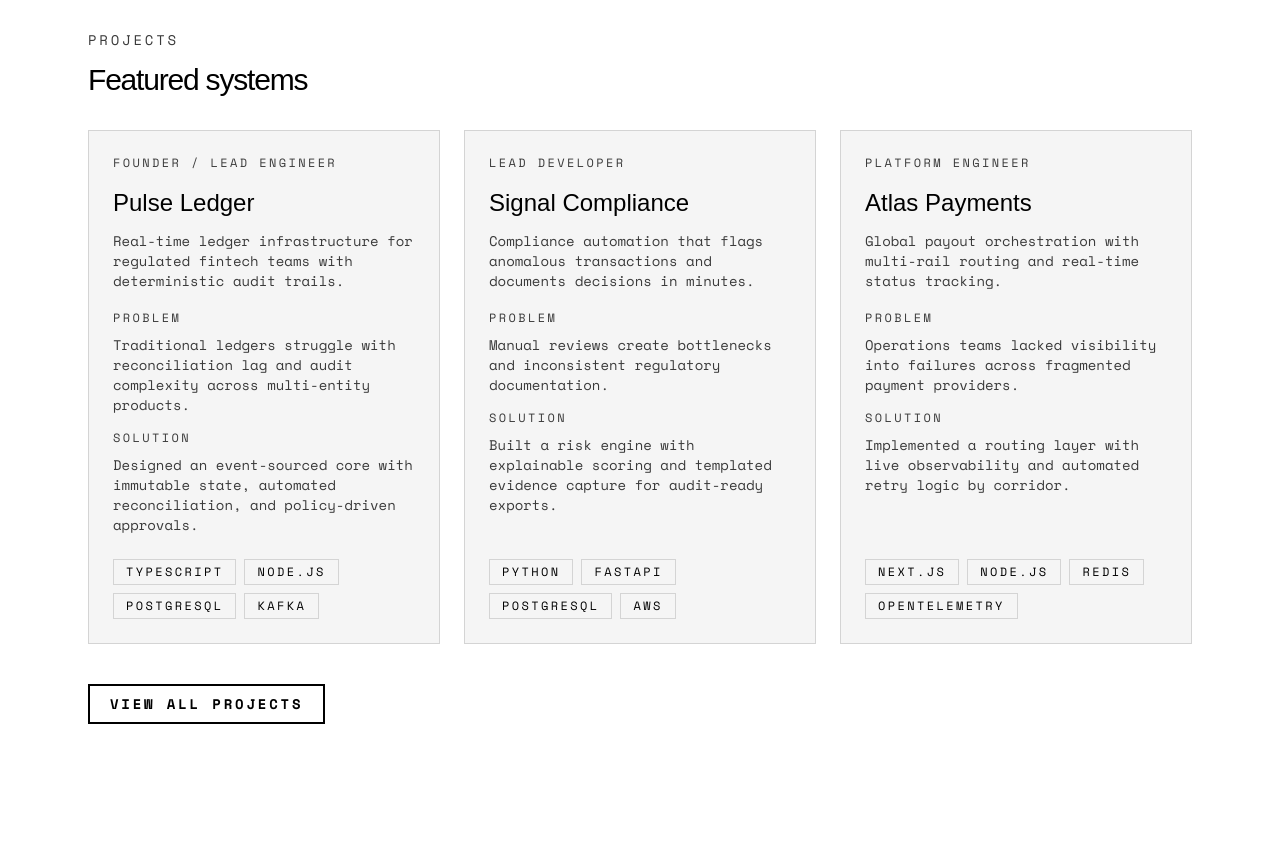
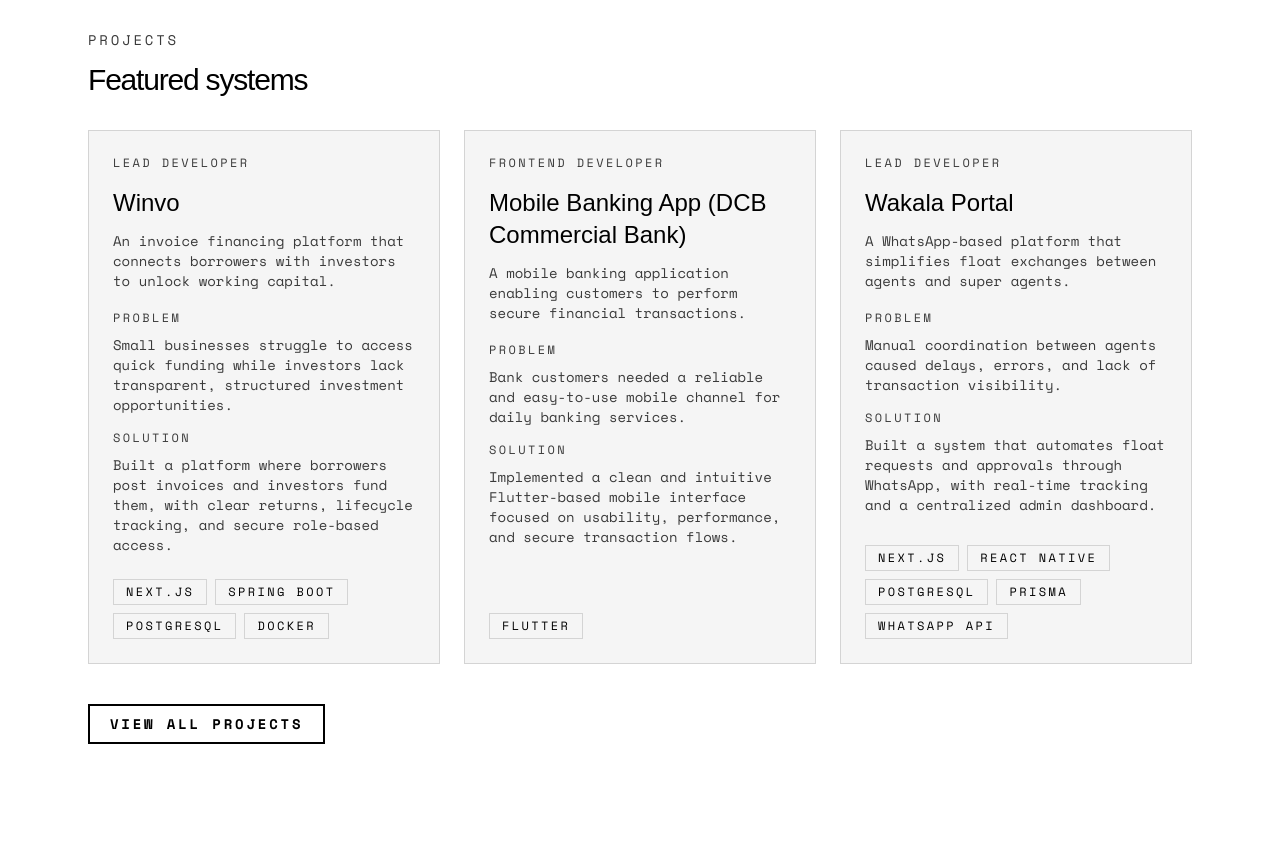
Before and after one commit to meshackkazimoto/me, a Next.js app: page / in a window 1280 px wide. Shown: the part 1160-2015 px from the top of the page. Built offline with nearby package versions, Linux system fonts and the light colour scheme; a web font is replaced by a local one.

Commit message:
Update project descriptions, add new projects, and refactor tech stack.

```diff
--- a/data/profile.ts
+++ b/data/profile.ts
@@ -28,42 +28,156 @@
   "AWS",
   "Spring Boot",
   "Security",
-  "Python"
+  "Python",
+  "Rust"
 ];
 
 export const projects = [
   {
-    name: "Pulse Ledger",
+    name: "Winvo",
     description:
-      "Real-time ledger infrastructure for regulated fintech teams with deterministic audit trails.",
+      "An invoice financing platform that connects borrowers with investors to unlock working capital.",
     problem:
-      "Traditional ledgers struggle with reconciliation lag and audit complexity across multi-entity products.",
+      "Small businesses struggle to access quick funding while investors lack transparent, structured investment opportunities.",
     solution:
-      "Designed an event-sourced core with immutable state, automated reconciliation, and policy-driven approvals.",
-    tech: ["TypeScript", "Node.js", "PostgreSQL", "Kafka"],
+      "Built a platform where borrowers post invoices and investors fund them, with clear returns, lifecycle tracking, and secure role-based access.",
+    tech: ["Next.js", "Spring Boot", "PostgreSQL", "Docker"],
+    role: "Lead Developer"
+  },
+  {
+    name: "Mobile Banking App (DCB Commercial Bank)",
+    description:
+      "A mobile banking application enabling customers to perform secure financial transactions.",
+    problem:
+      "Bank customers needed a reliable and easy-to-use mobile channel for daily banking services.",
+    solution:
+      "Implemented a clean and intuitive Flutter-based mobile interface focused on usability, performance, and secure transaction flows.",
+    tech: ["Flutter"],
+    role: "Frontend Developer"
+  },
+  {
+    name: "Wakala Portal",
+    description:
+      "A WhatsApp-based platform that simplifies float exchanges between agents and super agents.",
+    problem:
+      "Manual coordination between agents caused delays, errors, and lack of transaction visibility.",
+    solution:
+      "Built a system that automates float requests and approvals through WhatsApp, with real-time tracking and a centralized admin dashboard.",
+    tech: [
+      "Next.js",
+      "React Native",
+      "PostgreSQL",
+      "Prisma",
+      "WhatsApp API"
+    ],
+    role: "Lead Developer"
+  },
+  {
+    name: "Crowdfunding Platform",
+    description:
+      "A crowdfunding application for business and social groups to raise and manage funds collectively.",
+    problem:
+      "Groups lacked a transparent and structured way to collect, track, and manage contributions.",
+    solution:
+      "Developed a full-stack system with group management, contribution tracking, and secure backend services.",
+    tech: ["Flutter", "Spring Boot", "PostgreSQL", "Docker", "Kubernetes"],
+    role: "Full Stack Developer"
+  },
+  {
+    name: "Football Intel",
+    description:
+      "A sports data platform providing advanced statistics, technical analysis, and match predictions for the Tanzania Premier League.",
+    problem:
+      "Clubs, analysts, and fans lacked access to structured and insightful football data.",
+    solution:
+      "Designed a data-driven platform with detailed match stats, analytics, and prediction logic tailored to the local league.",
+    tech: [
+      "Bun",
+      "Expo",
+      "Hono",
+      "Turborepo",
+      "PostgreSQL",
+      "GraphQL",
+      "Drizzle"
+    ],
     role: "Founder / Lead Engineer"
   },
   {
-    name: "Signal Compliance",
+    name: "Fastrepo",
     description:
-      "Compliance automation that flags anomalous transactions and documents decisions in minutes.",
+      "A CLI-based monorepo tool for managing and inspecting packages efficiently.",
     problem:
-      "Manual reviews create bottlenecks and inconsistent regulatory documentation.",
+      "Large monorepos are hard to navigate, slow to inspect, and difficult to maintain.",
     solution:
-      "Built a risk engine with explainable scoring and templated evidence capture for audit-ready exports.",
-    tech: ["Python", "FastAPI", "PostgreSQL", "AWS"],
-    role: "Lead Developer"
+      "Built a high-performance Rust CLI that analyzes monorepo structures and provides fast, actionable insights.",
+    tech: ["Rust", "CLI"],
+    role: "Founder / Lead Engineer"
   },
   {
-    name: "Atlas Payments",
+    name: "Voice AI Platform",
     description:
-      "Global payout orchestration with multi-rail routing and real-time status tracking.",
+      "A web platform for managing and delivering AI-powered voice solutions.",
     problem:
-      "Operations teams lacked visibility into failures across fragmented payment providers.",
+      "Teams needed a centralized interface to manage voice content and AI-driven audio workflows.",
     solution:
-      "Implemented a routing layer with live observability and automated retry logic by corridor.",
-    tech: ["Next.js", "Node.js", "Redis", "OpenTelemetry"],
-    role: "Platform Engineer"
+      "Developed a modern frontend integrated with a headless CMS to manage voice data and delivery pipelines.",
+    tech: ["Next.js", "Strapi"],
+    role: "Frontend Developer"
+  },
+  {
+    name: "Bus Ticketing System",
+    description:
+      "An online bus ticketing system that allows users to reserve seats and make payments easily.",
+    problem:
+      "Passengers faced difficulties securing seats and handling manual ticketing processes.",
+    solution:
+      "Built a responsive web interface for seat selection, booking, and seamless payment integration.",
+    tech: ["Next.js", "Supabase"],
+    role: "Frontend Developer"
+  },
+  {
+    name: "ADB Blog Platform",
+    description:
+      "A blogging platform focused on publishing AI-generated and AI-assisted content.",
+    problem:
+      "Content teams needed a flexible platform to manage and publish AI-driven articles efficiently.",
+    solution:
+      "Implemented a modern frontend connected to a headless CMS for scalable content management.",
+    tech: ["React", "Next.js", "Strapi"],
+    role: "Frontend Developer"
+  },
+  {
+    name: "Event Management Platform",
+    description:
+      "An event management system with ticketing, QR code scanning, and attendee tracking.",
+    problem:
+      "Event organizers lacked efficient tools for ticket validation and crowd management.",
+    solution:
+      "Built a cross-platform system for ticket sales, QR-based check-ins, and real-time attendee monitoring.",
+    tech: ["PNPM", "Next.js", "Flutter", "PostgreSQL", "Prisma"],
+    role: "Lead Engineer"
+  },
+  {
+    name: "Internet Banking System (DCB Commercial Bank)",
+    description:
+      "A web-based internet banking platform for retail and business customers.",
+    problem:
+      "Customers needed a secure and accessible web channel for managing their bank accounts.",
+    solution:
+      "Developed user-facing banking interfaces integrated with backend services for secure and reliable transactions.",
+    tech: ["Next.js", "React", "Spring Boot", "PostgreSQL"],
+    role: "Frontend Developer"
+  },
+  {
+    name: "Opsync",
+    description:
+      "A modern office management system designed to streamline internal operations.",
+    problem:
+      "Organizations struggle with fragmented tools for managing daily office workflows.",
+    solution:
+      "Built a unified system with a scalable architecture using modern runtimes and data layers.",
+    tech: ["Bun", "Next.js", "Expo", "PostgreSQL", "Effect", "Drizzle"],
+    role: "Founder / Lead Engineer"
   }
 ];
 
```
